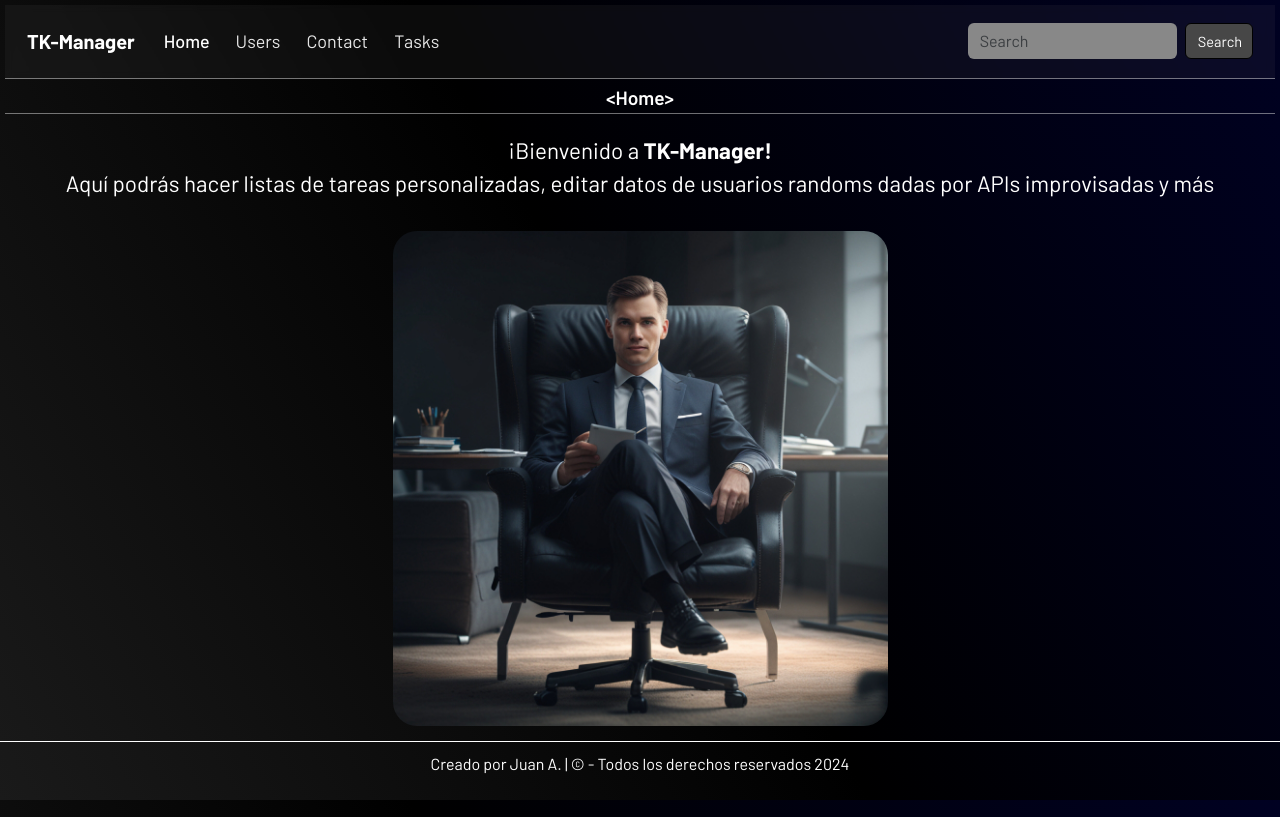
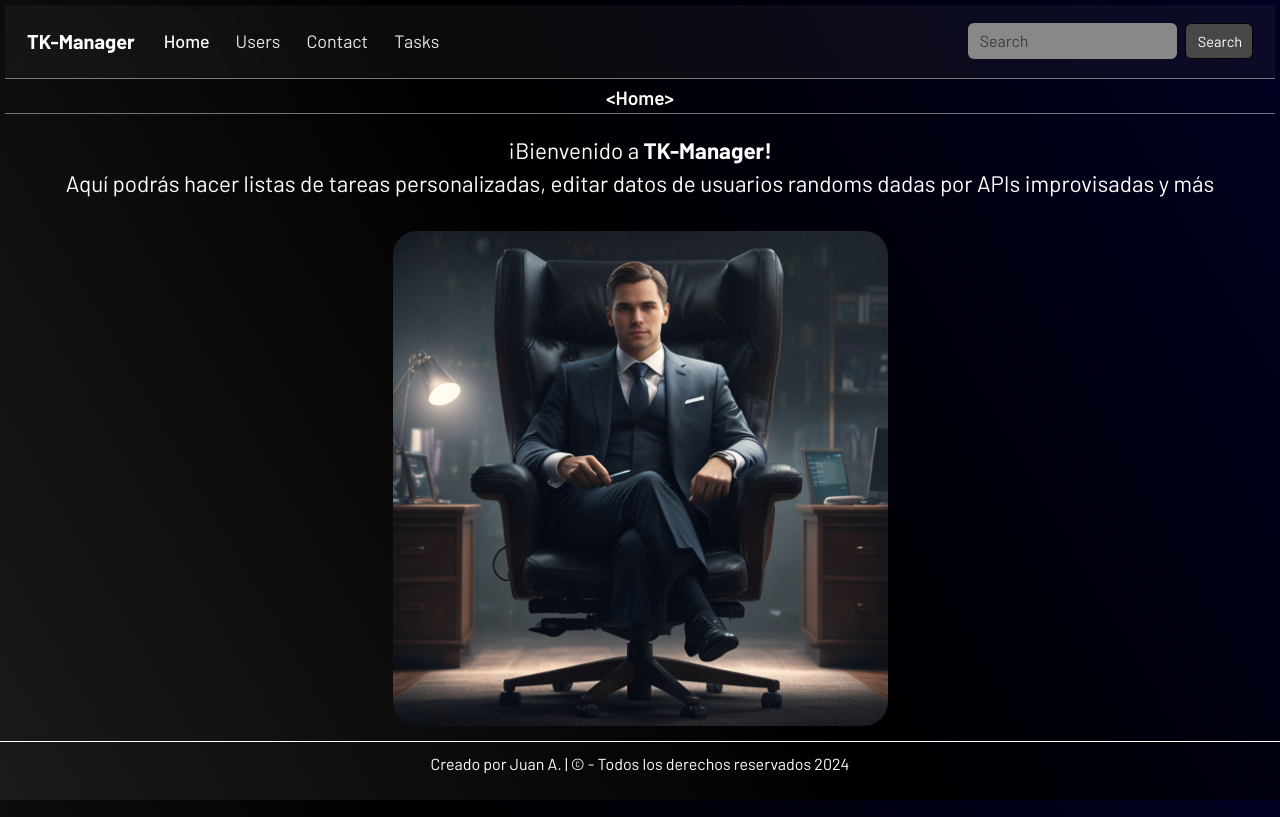
Before and after one commit to JohnCoffeeXL/TK-Manager, a React (Vite) app in the folder task-manager/: page /#/TK-Manager in a window 1280 px wide. Built offline with nearby package versions, Linux system fonts and the light colour scheme.

Commit message:
Update Home.jsx

```diff
--- a/task-manager/src/Home.jsx
+++ b/task-manager/src/Home.jsx
@@ -4,7 +4,7 @@
     <>
       <div className="location">Home</div>
       <p className='desc'>¡Bienvenido a <b>TK-Manager!</b> <br></br> Aquí podrás hacer listas de tareas personalizadas, editar datos de usuarios randoms dadas por APIs improvisadas y más</p>
-      <img className='welcome' src="./src/IMG/welcome.jpg" alt=""/>
+      <img className='welcome' src="./src/IMG/welcome2.jpg" alt=""/>
     </>
   )
 }
```
